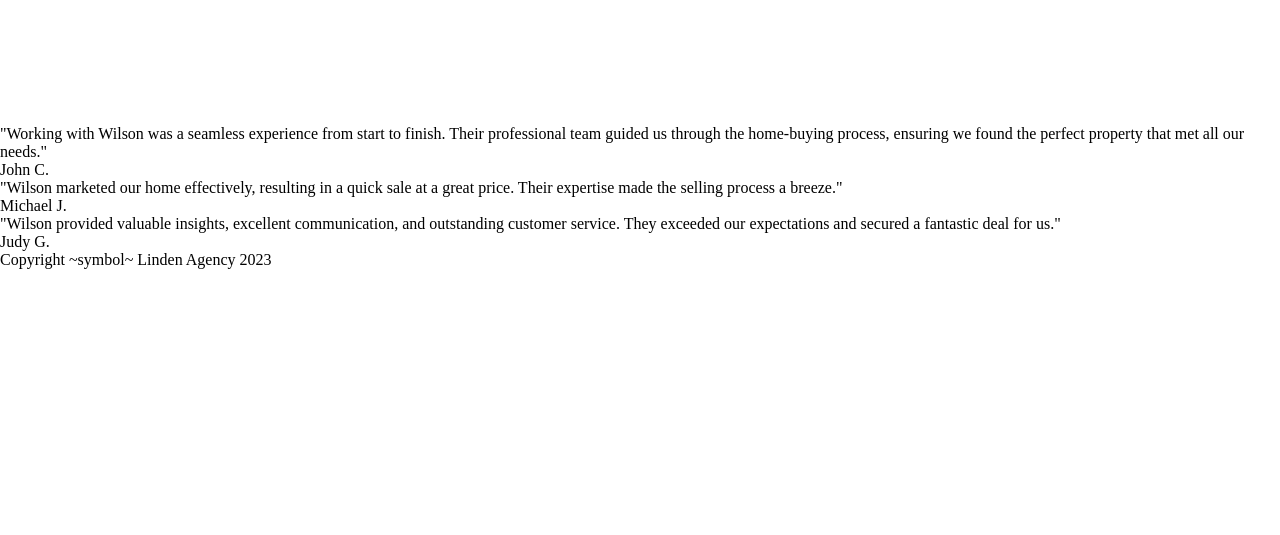
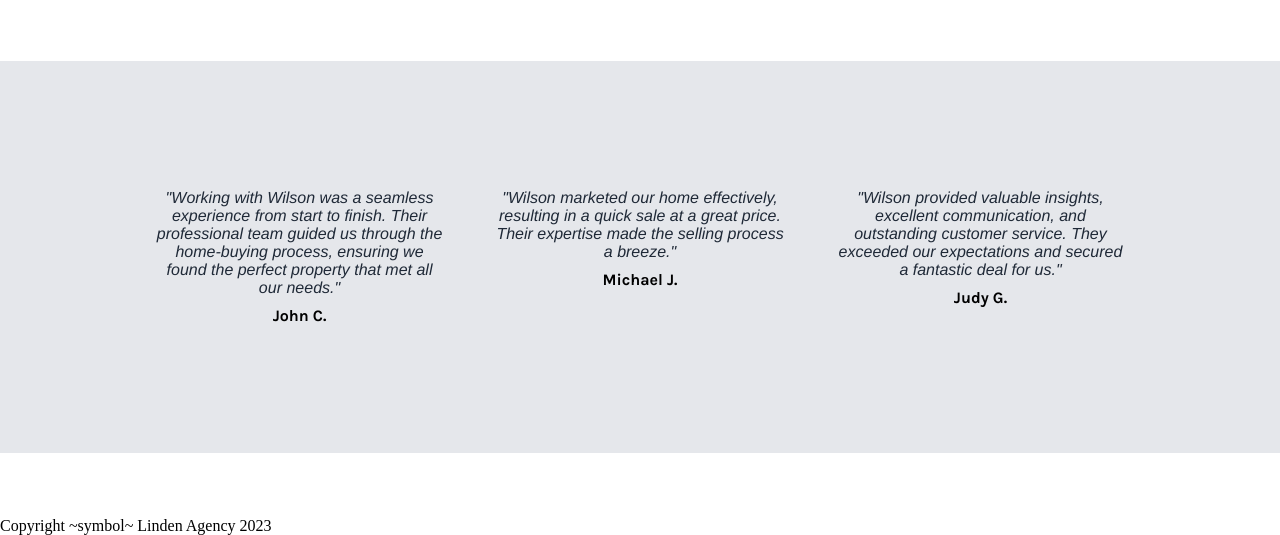
Before and after one commit to tdslinden/landing-page, a plain HTML site: page index.html in a window 1280 px wide. Shown: the part 1112-1647 px from the top of the page. Before the commit the page ends 1381 px from the top, so only its background shows below. Drawn offline with Linux system fonts and the light colour scheme.

Commit message:
Add styling to testimonials section

```diff
--- a/style.css
+++ b/style.css
@@ -8,7 +8,7 @@ header {
   display: flex;
   justify-content: space-between;
   background-color: #1f2937;
-  padding: 2% 15%;
+  padding: 2% 12%;
 }
 
 .logo {
@@ -50,7 +50,7 @@ a {
 
 #hero {
   display: flex;
-  padding: 8% 15%;
+  padding: 5% 12%;
   gap: 5%;
 }
 
@@ -95,8 +95,13 @@ a {
   font-weight: 700;
 }
 
+/* Use in other sections later when refactoring */
+.section {
+  padding: 10% 12%;
+}
+
 #listings-section {
-  padding: 5% 10%;
+  padding: 5% 12%;
   margin: 5% 0;
 }
 
@@ -134,3 +139,29 @@ a {
   height: 75%;
   object-fit: cover;
 }
+
+#testimonials {
+  margin: 5% 0;
+  background-color: #e5e7eb;
+  display: flex;
+  gap: 5%;
+}
+
+#testimonials div {
+  flex: 1;
+}
+
+.testimonial {
+  text-align: center;
+  color: #1f2937;
+  font-family: Helvetica, Arial, sans-serif;
+  font-weight: 200;
+  font-style: italic;
+}
+
+.testimonial-person {
+  margin-top: 3%;
+  text-align: center;
+  font-family: Karla, Helvetica, Arial, sans-serif;
+  font-weight: 700;
+}
```
